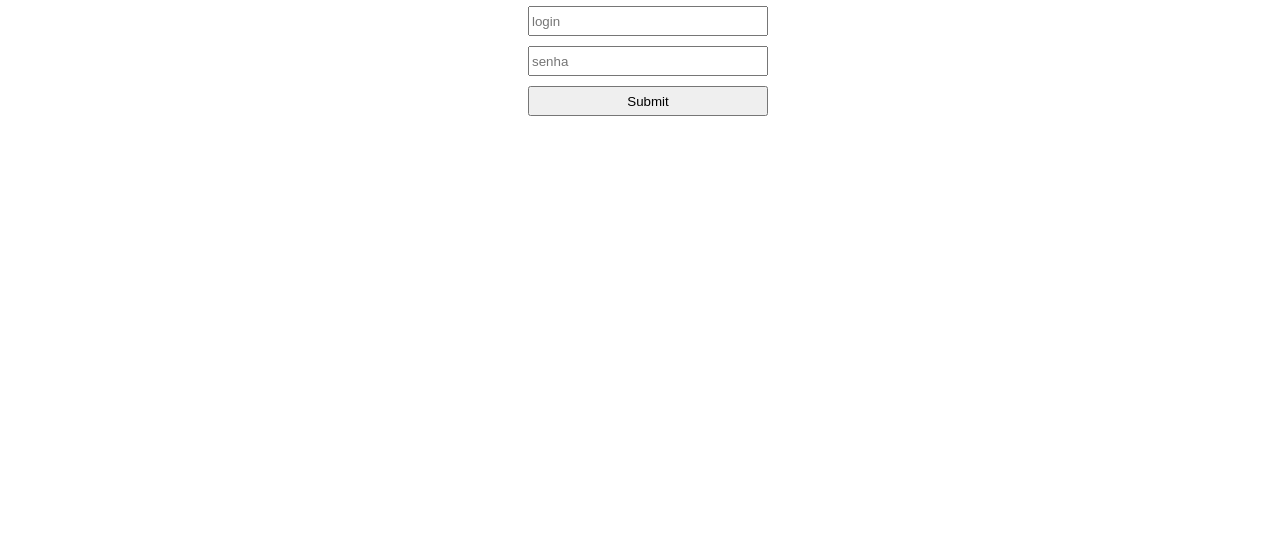
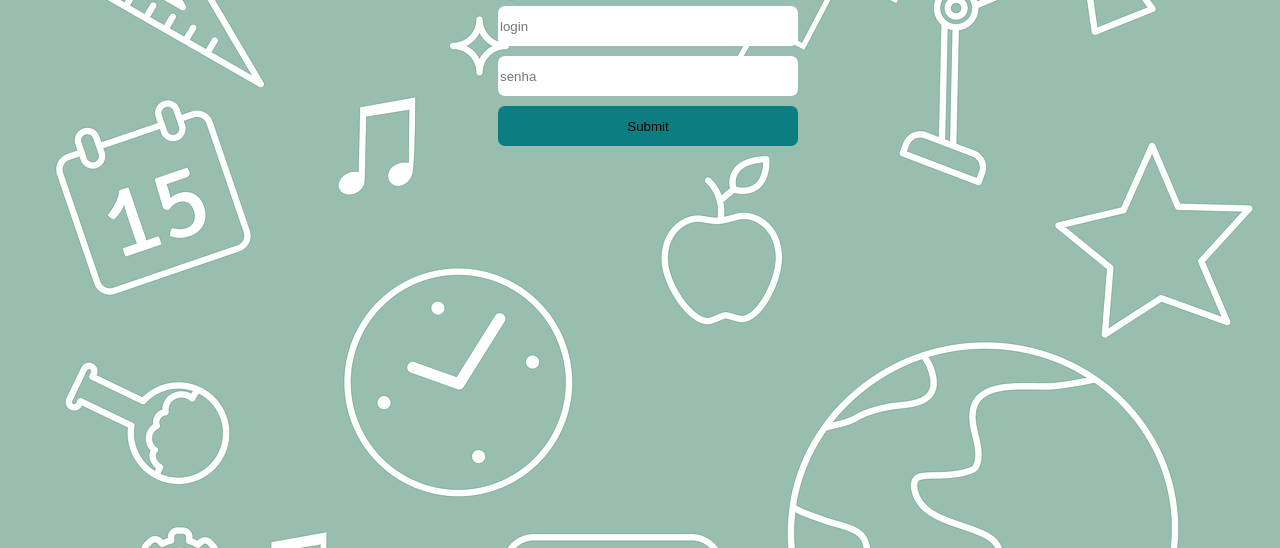
Before and after one commit to mariaccarolina/Tela-de-login, a plain HTML site: page index.html in a window 1280 px wide. Shown: the part 252-800 px from the top of the page. Drawn offline with Linux system fonts and the light colour scheme.

Commit message:
Alteração no style.css

```diff
--- a/index.html
+++ b/index.html
@@ -11,9 +11,10 @@
     <form>
 
         <h1>Login</h1>
-        <input type="text" placeholder="login" id="login">
-        <input type="passaword" placeholder="senha" id="senha">
-        <input type="submit">
+        <input class="login-inicial" type="text" placeholder="login" id="login">
+        <input class="senha-login" type="password" placeholder="senha" id="senha">
+        <input class="button" type="submit" id="pass" onclick="entrar()">
     </form>
+    <script src="./script.js" ></script>
 </body>
 </html>
--- a/script.js
+++ b/script.js
@@ -0,0 +1,10 @@
+function entrar(){
+    let login = document.getElementById("login").value;
+    let senha = document.getElementById("senha").value;
+
+    if (login =="adm"  && senha =="adm"){
+        alert("Sucesso!");
+    }else{
+        alert("senha incorreta! por favor digite novamente!");
+    }
+}
--- a/style.css
+++ b/style.css
@@ -1,18 +1,29 @@
-*{
+* {
   box-sizing: border-box;
 }
-body{
+
+body {
+     background-image: url(./img/login.jpg.png);
     width: 100%;
   height: 100%;
 }
-form{
+
+form {
   width: 300px;
   margin: 200px auto;
   text-align: center;
 }
-input{
+
+input {
   display: block;
   margin: 10px auto;
-    width: 240px;
-    height: 30px;
+  width: 300px;
+  height: 40px;
+  border-style: none;
+  border-radius: 7px;
 }
+
+.button{
+   background-color: rgb(11, 126, 130);
+   cursor: pointer;
+}
```
Also changed, not shown: img/login.jpg.png (added). Lines whose indentation alone changed are shown as unchanged.
